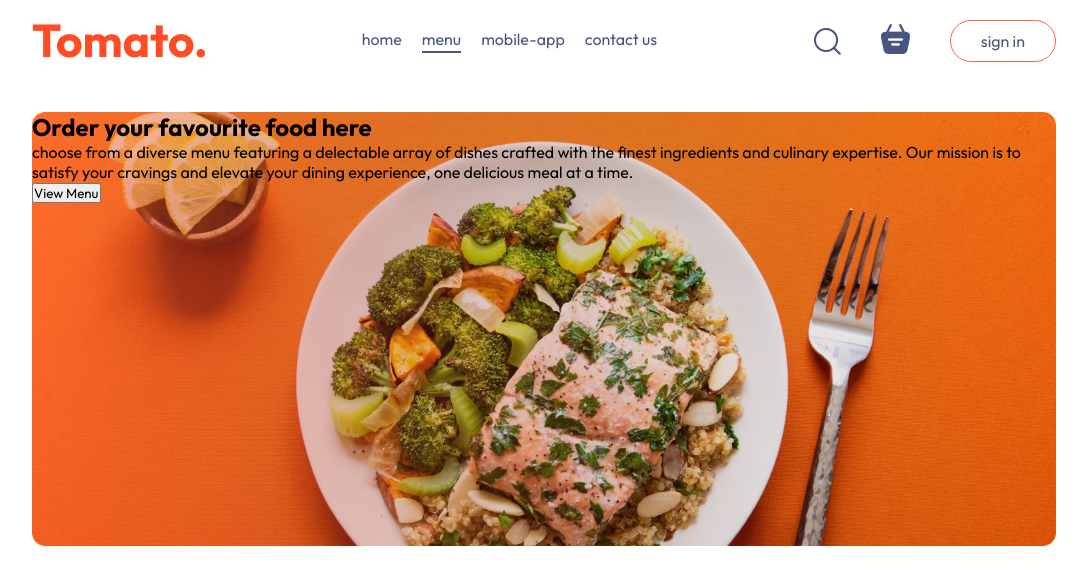
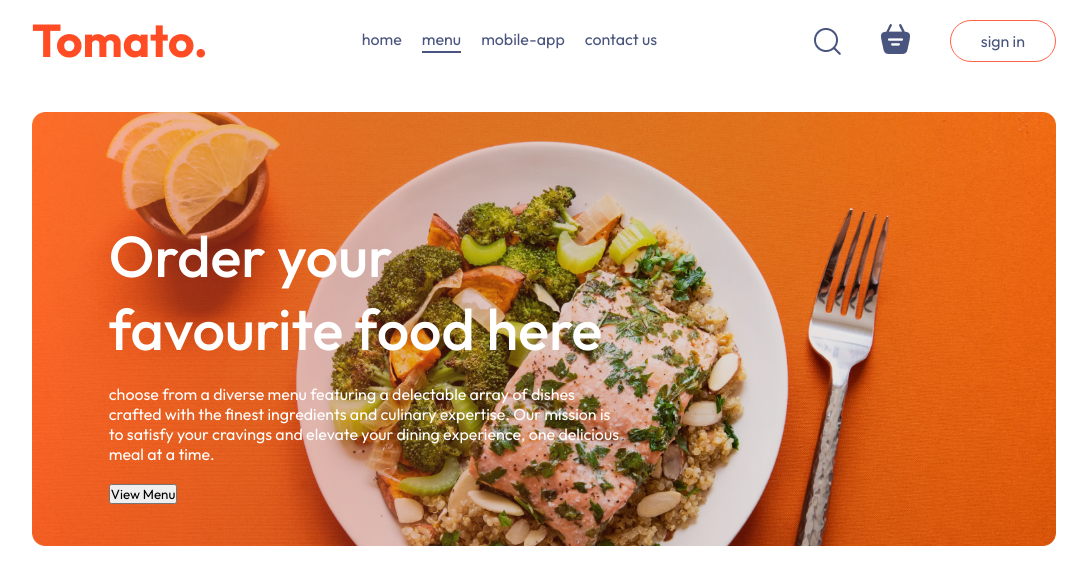
Before and after one commit to Arti05-Ambre/Food-Order, a React (Vite) app: page / in a window 1280 px wide. Shown: the top 584 px of the page, without its empty margins (96-1183 px from the left). Built offline with nearby package versions, Linux system fonts and the light colour scheme.

Commit message:
initial comment

```diff
--- a/src/components/Navbar/Header/Header.css
+++ b/src/components/Navbar/Header/Header.css
@@ -4,6 +4,23 @@
     background: url('/header_img.png')no-repeat;
     background-size:contain;
     position:relative;
-
-
 }
+.header-contents{
+    position: absolute;
+    display: flex;
+    flex-direction: column;
+    align-items: start;
+    gap: 1.5vw;
+    max-width: 50%;
+    bottom: 10%;
+    left: 6vw;
+}
+.header-contents h2{
+    font-weight: 500;
+    color:white;
+    font-size: max(4.5vw,22px);
+}
+.header-contents p{
+    color: white;
+    font-size: 1;
+}
```
